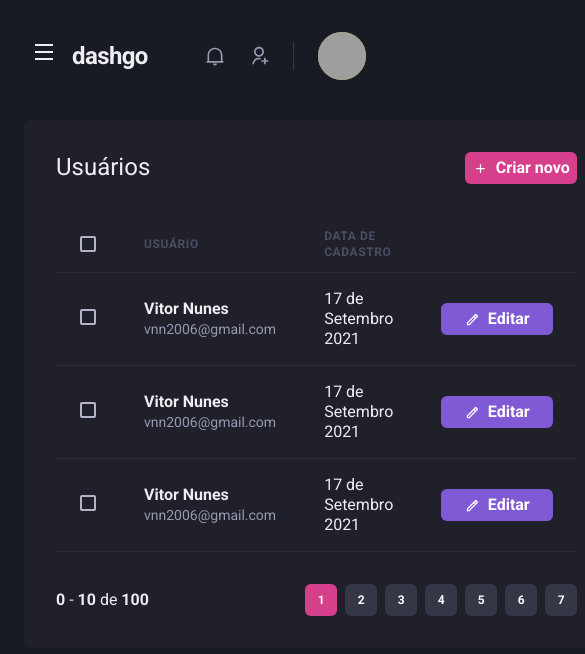
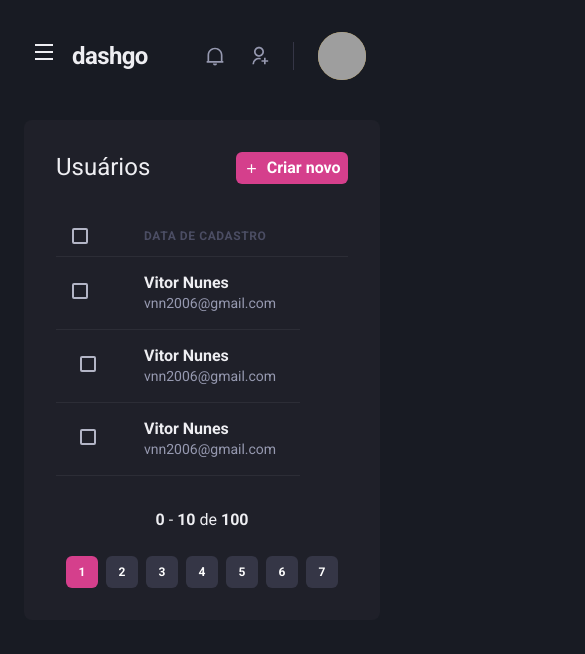
Before and after one commit to stecks10/dashgo, a Next.js app: page /users in a window 390 px wide. Shown: the top 654 px of the page, 585 px wide, since content can reach past the window. Built offline with nearby package versions, Linux system fonts and the light colour scheme; grey boxes are pictures that could not be loaded.

Commit message:
Listagem responsiva

```diff
--- a/src/components/Pagination/index.tsx
+++ b/src/components/Pagination/index.tsx
@@ -4,7 +4,7 @@
 export function Pagination() {
   return (
     <Stack
-      direction="row"
+      direction={['column', 'row']}
       mt="8"
       spacing="6"
       justify="space-between"
--- a/src/pages/users/index.tsx
+++ b/src/pages/users/index.tsx
@@ -12,6 +12,7 @@
   Checkbox,
   Tbody,
   Text,
+  useBreakpointValue,
 } from '@chakra-ui/react';
 import { RiAddLine, RiPencilLine } from 'react-icons/ri';
 import { Header } from '../../components/Header';
@@ -19,6 +20,10 @@
 import { Sidebar } from '../../components/Sidebar';
 
 export default function UserList() {
+  const isWideVersion = useBreakpointValue({
+    base: false,
+    lg: true,
+  });
   return (
     <Box>
       <Header />
@@ -48,17 +53,17 @@
           <Table colorScheme="whiteAlpha">
             <Thead>
               <Tr>
-                <Th px="6" color="gray.300" width="8">
+                <Th px={['4', '4', '6']} color="gray.300" width="8">
                   <Checkbox colorScheme="pink" />
                 </Th>
-                <Th>Usuário</Th>
+                {isWideVersion && <Th>Usuário</Th>}
                 <Th>Data de cadastro</Th>
                 <Th width="8"></Th>
               </Tr>
             </Thead>
             <Tbody>
               <Tr>
-                <Td px="6">
+                <Td px={['4', '4', '6']}>
                   <Checkbox colorScheme="pink" />
                 </Td>
                 <Td>
@@ -69,20 +74,7 @@
                     </Text>
                   </Box>
                 </Td>
-                <Td>17 de Setembro 2021</Td>
-                <Td>
-                  <Button
-                    w="28"
-                    height="8"
-                    as="a"
-                    size="sn"
-                    fontSize="sn"
-                    colorScheme="purple"
-                    leftIcon={<Icon as={RiPencilLine} fontSize="15" />}
-                  >
-                    Editar
-                  </Button>
-                </Td>
+                {isWideVersion && <Td>17 de Setembro 2021</Td>}
               </Tr>
             </Tbody>
             <Tbody>
@@ -98,20 +90,7 @@
                     </Text>
                   </Box>
                 </Td>
-                <Td>17 de Setembro 2021</Td>
-                <Td>
-                  <Button
-                    w="28"
-                    height="8"
-                    as="a"
-                    size="sn"
-                    fontSize="sn"
-                    colorScheme="purple"
-                    leftIcon={<Icon as={RiPencilLine} fontSize="15" />}
-                  >
-                    Editar
-                  </Button>
-                </Td>
+                {isWideVersion && <Td>17 de Setembro 2021</Td>}
               </Tr>
             </Tbody>
             <Tbody>
@@ -127,20 +106,7 @@
                     </Text>
                   </Box>
                 </Td>
-                <Td>17 de Setembro 2021</Td>
-                <Td>
-                  <Button
-                    w="28"
-                    height="8"
-                    as="a"
-                    size="sn"
-                    fontSize="sn"
-                    colorScheme="purple"
-                    leftIcon={<Icon as={RiPencilLine} fontSize="15" />}
-                  >
-                    Editar
-                  </Button>
-                </Td>
+                {isWideVersion && <Td>17 de Setembro 2021</Td>}
               </Tr>
             </Tbody>
           </Table>
```
